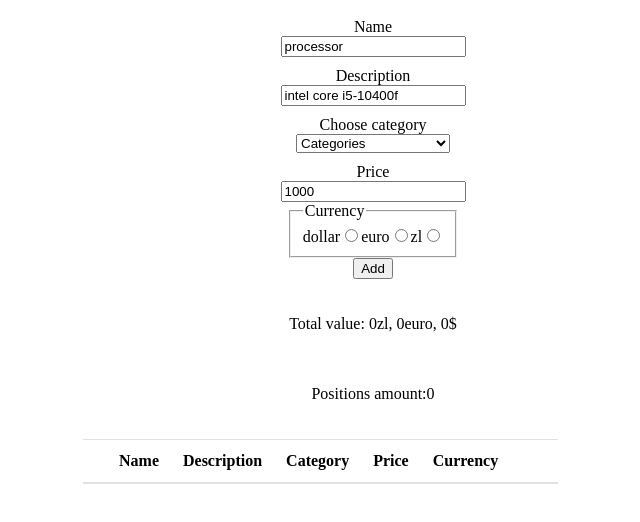
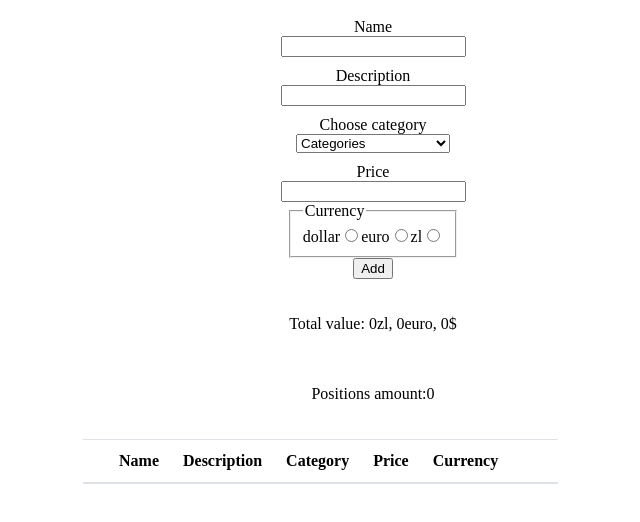
Before and after one commit to H3ronn/pc-value, a React (Create React App) app: page / in a window 1280 px wide. Shown: the top 522 px of the page, without its empty margins (267-907 px from the left). Built offline with nearby package versions, Linux system fonts and the light colour scheme.

Commit message:
Add form validation

```diff
--- a/package.json
+++ b/package.json
@@ -8,6 +8,7 @@
     "@testing-library/user-event": "^13.5.0",
     "react": "^18.0.0",
     "react-dom": "^18.0.0",
+    "react-hook-form": "^7.29.0",
     "react-scripts": "5.0.0",
     "styled-components": "^5.3.5",
     "web-vitals": "^2.1.4"
--- a/src/components/organisms/Form/Form.js
+++ b/src/components/organisms/Form/Form.js
@@ -1,4 +1,5 @@
 import React from 'react';
+import { useForm } from 'react-hook-form';
 import styled from 'styled-components';
 
 const StyledForm = styled.form`
@@ -13,14 +14,27 @@ const StyledForm = styled.form`
 `;
 
 const Form = ({ values, onChange, onSubmit }) => {
+  const {
+    register,
+    handleSubmit,
+    reset,
+    formState: { errors },
+  } = useForm();
+
+  const handleFormSubmit = (value) => {
+    onSubmit(value);
+    reset();
+  };
+
   return (
-    <StyledForm>
+    <StyledForm onSubmit={handleSubmit(handleFormSubmit)}>
       <label htmlFor="name">Name</label>
-      <input name="name" id="name" type="text" value={values.name} onChange={onChange} />
+      <input {...register('name', { required: true })} id="name" type="text" />
+      {errors.name ? <span>Name is required</span> : null}
       <label htmlFor="description">Description</label>
-      <input name="description" id="description" type="text" value={values.description} onChange={onChange} />
+      <input {...register('description')} id="description" type="text" />
       <label htmlFor="category">Choose category</label>
-      <select name="category" defaultValue="" onChange={onChange}>
+      <select {...register('category', { required: true })} defaultValue="">
         <option value="" disabled hidden>
           Categories
         </option>
@@ -34,24 +48,27 @@ const Form = ({ values, onChange, onSubmit }) => {
           software
         </option>
       </select>
+      {errors.category ? <span>Select category or add your own</span> : null}
       <label htmlFor="price">Price</label>
-      <input name="price" id="price" type="number" value={values.price} onChange={onChange} />
-      <fieldset onChange={onChange}>
+      <input {...register('price', { required: true })} id="price" type="number" step="any" />
+      {errors.price ? <span>Price is required</span> : null}
+      <fieldset>
         <legend htmlFor="currency">Currency</legend>
         <label>
           dollar
-          <input name="currency" id="currency" type="radio" value="dollar" />
+          <input {...register('currency', { required: true })} id="currency" type="radio" value="dollar" />
         </label>
         <label>
           euro
-          <input name="currency" id="currency" type="radio" value="euro" />
+          <input {...register('currency', { required: true })} id="currency" type="radio" value="euro" />
         </label>
         <label>
           zl
-          <input name="currency" id="currency" type="radio" value="zl" />
+          <input {...register('currency', { required: true })} id="currency" type="radio" value="zl" />
         </label>
       </fieldset>
-      <button onClick={onSubmit}>Add</button>
+      {errors.currency ? <span>Select currency!</span> : null}
+      <button>Add</button>
     </StyledForm>
   );
 };
--- a/src/components/organisms/Table/Table.js
+++ b/src/components/organisms/Table/Table.js
@@ -53,7 +53,7 @@ const Table = ({ data, deleteItem }) => {
               <td>{currency}</td>
               <td>
                 <button onClick={() => deleteItem(id)}>Delete</button>
-                <button onClick={() => deleteItem(id)}>Edit</button>
+                <button onClick={() => console.log('edit soon')}>Edit</button>
               </td>
             </tr>
           ))}
--- a/src/views/App.js
+++ b/src/views/App.js
@@ -1,4 +1,4 @@
-import React, { useEffect, useReducer, useState } from 'react';
+import React, { useState } from 'react';
 import styled from 'styled-components';
 import Form from 'components/organisms/Form/Form';
 import Table from 'components/organisms/Table/Table';
@@ -15,39 +15,15 @@ const Wrapper = styled.div`
   }
 `;
 
-const initFormValues = {
-  id: 1,
-  name: 'processor',
-  description: 'intel core i5-10400f',
-  category: '',
-  price: 1000,
-  currency: 'zl',
-};
-
-const reducer = (state, element) => {
-  return { ...state, [element.name]: element.value };
-};
-
 const App = () => {
-  const [formValues, dispatch] = useReducer(reducer, initFormValues);
   const [state, setState] = useState([]);
 
-  const addItem = (e) => {
-    e.preventDefault();
-
-    setState((prevState) => [...prevState, { ...formValues, id: getRandomId() }]);
+  const addItem = (values) => {
+    setState((prevState) => [...prevState, { ...values, id: getRandomId() }]);
   };
 
   const deleteItem = (id) => {
     setState((prevState) => prevState.filter((item) => item.id !== id));
-  };
-
-  useEffect(() => {
-    console.log(state);
-  }, [state]);
-
-  const handleInputChange = (e) => {
-    dispatch({ name: e.target.name, value: e.target.value });
   };
 
   const getTotalValue = () => {
@@ -70,7 +46,7 @@ const App = () => {
 
   return (
     <Wrapper>
-      <Form values={formValues} onChange={handleInputChange} onSubmit={addItem} />
+      <Form onSubmit={addItem} />
       <p>{getTotalValue()}</p>
       <p>Positions amount:{getPositionsAmount()}</p>
       <Table data={state} deleteItem={deleteItem} />
```
Also changed, not shown: 1 other file (tests, documents, lock files or other folders).
